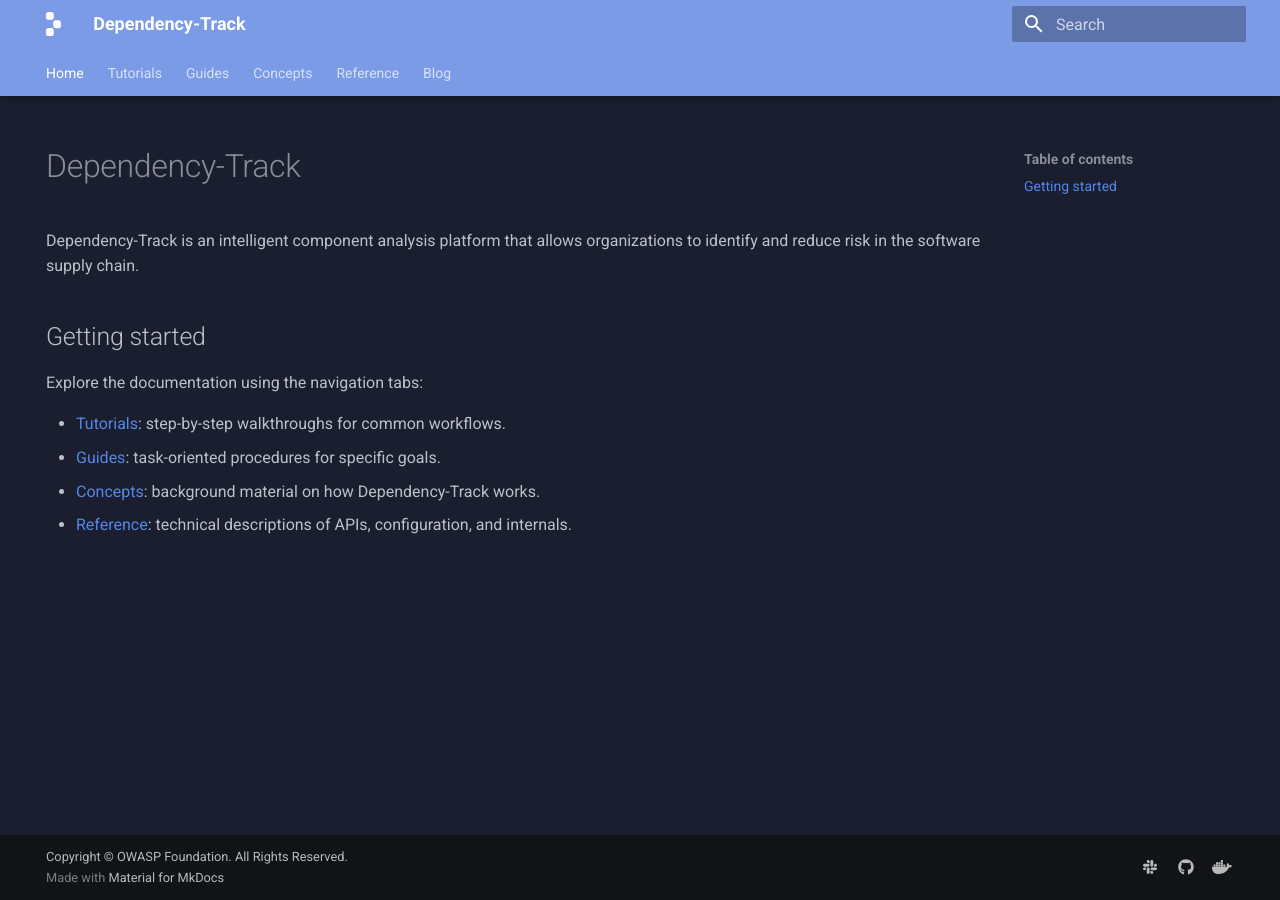
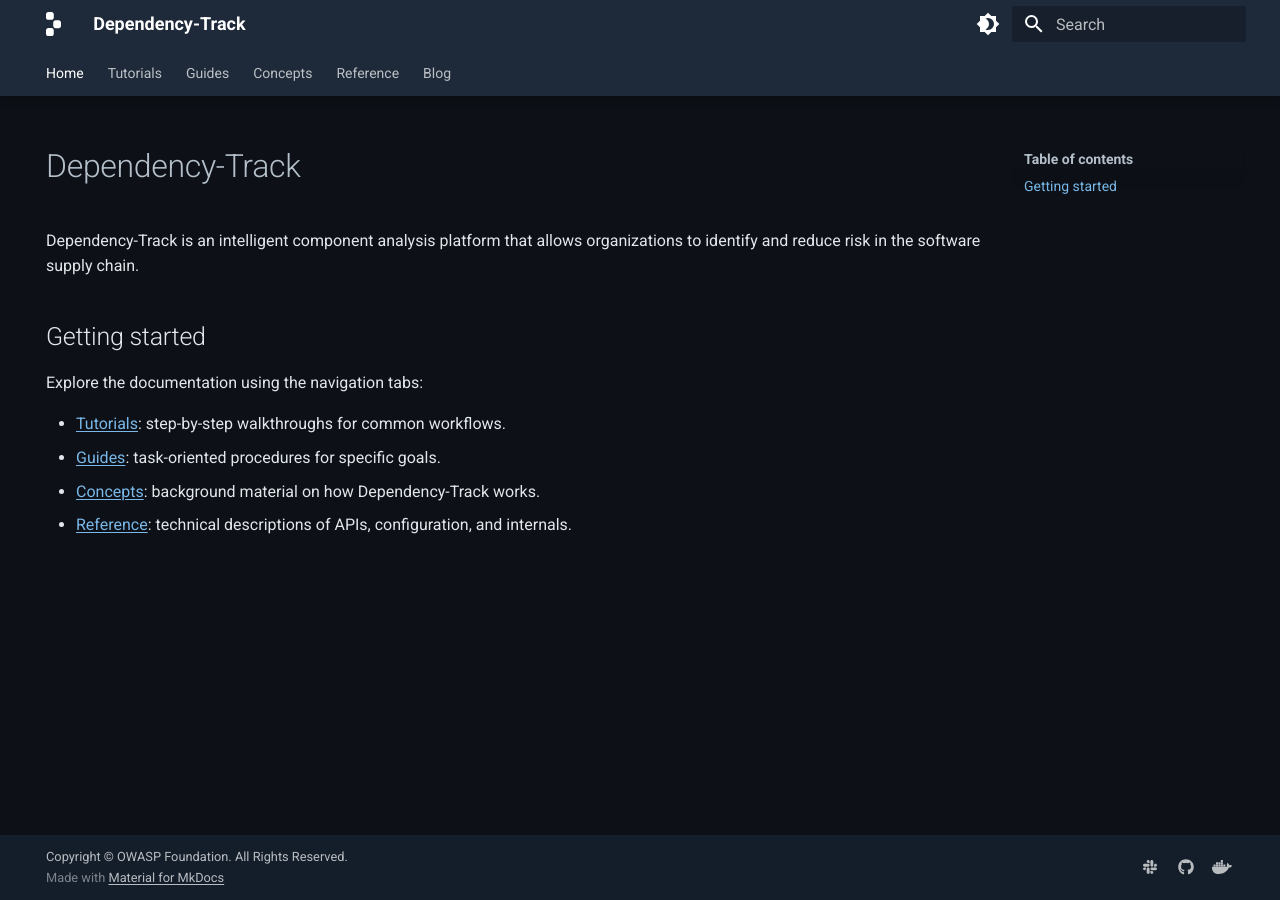
Before and after one commit to DependencyTrack/docs, an MkDocs documentation site: the page built from docs/index.md, in a window 1280 px wide. Built offline with MkDocs 1.6.1 and Material for MkDocs 9.7.7, drawn with Linux system fonts in a browser that asks for light colours; the version menu is left out.

Commit message:
Increase contrast in dark theme and add optional light theme (#8)
Signed-off-by: nscuro <nscuro@protonmail.com>

```diff
--- a/docs/stylesheets/extra.css
+++ b/docs/stylesheets/extra.css
@@ -1,11 +1,39 @@
+[data-md-color-scheme="default"] {
+    --md-primary-fg-color: #1A2744;
+    --md-primary-fg-color--light: #2A3A5C;
+    --md-primary-fg-color--dark: #0F1A30;
+    --md-accent-fg-color: #1565C0;
+    --md-accent-fg-color--transparent: rgba(21, 101, 192, 0.1);
+    --md-typeset-a-color: #1565C0;
+    --md-footer-bg-color: #1A2744;
+    --md-footer-bg-color--dark: #0F1A30;
+}
+
 [data-md-color-scheme="slate"] {
-  --md-primary-fg-color: #7B9BE6;
-  --md-primary-fg-color--light: #93AEF0;
-  --md-primary-fg-color--dark: #6384D4;
-  --md-accent-fg-color: #FF4DD8;
-  --md-accent-fg-color--transparent: rgba(255, 77, 216, 0.1);
-  --md-default-bg-color: #1A1E2E;
-  --md-default-bg-color--light: #222640;
-  --md-default-bg-color--lighter: #2A2F4A;
-  --md-code-bg-color: #0F1220;
+    --md-primary-fg-color: #1E2A3A;
+    --md-primary-fg-color--light: #2A3A4E;
+    --md-primary-fg-color--dark: #141E2B;
+    --md-accent-fg-color: #5BA4CF;
+    --md-accent-fg-color--transparent: rgba(91, 164, 207, 0.12);
+    --md-typeset-a-color: #79B8E8;
+    --md-default-bg-color: #0D1117;
+    --md-default-bg-color--light: #161B22;
+    --md-default-bg-color--lighter: #1C2128;
+    --md-code-bg-color: #0A0E14;
+    --md-code-fg-color: hsla(210, 17%, 82%, 1);
+    --md-footer-bg-color: #1E2A3A;
+    --md-footer-bg-color--dark: #141E2B;
+    --md-default-fg-color: hsla(210, 17%, 90%, 1);
+    --md-default-fg-color--light: hsla(210, 17%, 75%, 1);
+    --md-default-fg-color--lighter: hsla(210, 17%, 55%, 1);
+    --md-default-fg-color--lightest: hsla(210, 17%, 50%, 1);
 }
+
+.md-typeset a {
+    text-decoration: underline;
+    text-underline-offset: 0.15em;
+}
+
+.md-typeset a:hover {
+    text-decoration: none;
+}
--- a/mkdocs.yml
+++ b/mkdocs.yml
@@ -24,9 +24,18 @@
   logo: assets/images/logo.svg
   favicon: assets/images/logo.svg
   palette:
-    scheme: slate
-    primary: indigo
-    accent: pink
+  - scheme: slate
+    primary: custom
+    accent: custom
+    toggle:
+      icon: material/brightness-4
+      name: Switch to light mode
+  - scheme: default
+    primary: custom
+    accent: custom
+    toggle:
+      icon: material/brightness-7
+      name: Switch to dark mode
   features:
   - content.code.copy
   - navigation.tabs
```
